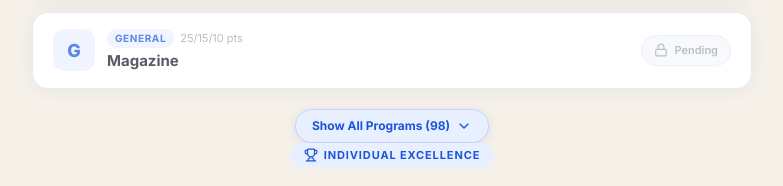
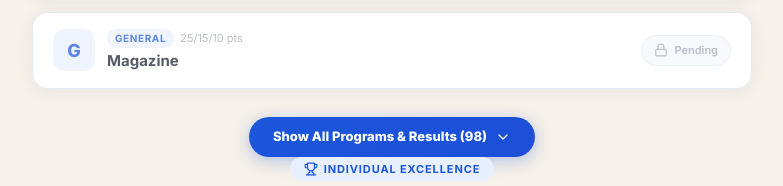
Before and after one commit to shibilshan1/resulfest, a Next.js app: page / in a window 1280 px wide. Shown: the part 2526-2712 px from the top of the page, without its empty margins (248-1031 px from the left). Built offline with nearby package versions, Linux system fonts and the light colour scheme; no server answers; the database is empty.

Commit message:
Show last updated 6 results by default with Show All toggle

```diff
--- a/src/components/ResultsAccordion.tsx
+++ b/src/components/ResultsAccordion.tsx
@@ -101,17 +101,10 @@ export function ResultsAccordion({
     return timeB - timeA;
   });
 
-  // ALL revealed/published programs must ALWAYS be displayed in full every time!
-  // No revealed program will ever be hidden or automatically removed after some time.
-  const revealedProgramsList = sortedPrograms.filter((p) => p.is_revealed);
-  const pendingProgramsList = sortedPrograms.filter((p) => !p.is_revealed);
-
+  // Display top 6 most recent programs by default; expand to ALL when showAllPrograms is true
   const displayedPrograms = showAllPrograms
     ? sortedPrograms
-    : [
-        ...revealedProgramsList,
-        ...pendingProgramsList.slice(0, Math.max(0, 6 - Math.min(6, revealedProgramsList.length))),
-      ];
+    : sortedPrograms.slice(0, 6);
 
   const triggerConfetti = () => {
     confetti({
@@ -697,63 +690,41 @@ export function ResultsAccordion({
               );
             })}
 
-            {/* Tiny open / expand button for programs */}
-            {filteredPrograms.length > 6 && (
-              <div style={{ display: "flex", justifyContent: "center", alignItems: "center", gap: 10, paddingTop: 8 }}>
-                {showAllPrograms && (
-                  <button
-                    onClick={() => {
-                      setShowAllPrograms(false);
+            {/* Show All / Show Less expand button */}
+            {sortedPrograms.length > 6 && (
+              <div style={{ display: "flex", justifyContent: "center", alignItems: "center", gap: 10, paddingTop: 16 }}>
+                <button
+                  onClick={() => {
+                    const nextShow = !showAllPrograms;
+                    setShowAllPrograms(nextShow);
+                    if (!nextShow) {
                       document.getElementById("results")?.scrollIntoView({ behavior: "smooth" });
-                    }}
-                    style={{
-                      display: "inline-flex",
-                      alignItems: "center",
-                      gap: 6,
-                      padding: "7px 16px",
-                      borderRadius: 99,
-                      background: "linear-gradient(135deg, #FFFDF0 0%, #FEF3C7 100%)",
-                      color: "#78350F",
-                      fontSize: 12,
-                      fontWeight: 800,
-                      border: "1.5px solid #FCD34D",
-                      cursor: "pointer",
-                      transition: "all 0.2s ease",
-                      boxShadow: "0 2px 10px rgba(180, 83, 9, 0.18)",
-                    }}
-                    onMouseEnter={(e) => {
-                      e.currentTarget.style.background = "#FEF3C7";
-                    }}
-                    onMouseLeave={(e) => {
-                      e.currentTarget.style.background = "linear-gradient(135deg, #FFFDF0 0%, #FEF3C7 100%)";
-                    }}
-                  >
-                    <ArrowLeft className="w-4 h-4 text-amber-800" />
-                    <span>Go Back</span>
-                  </button>
-                )}
-                <button
-                  onClick={() => setShowAllPrograms(!showAllPrograms)}
+                    }
+                  }}
                   style={{
                     display: "inline-flex",
                     alignItems: "center",
-                    gap: 6,
-                    padding: "7px 16px",
+                    gap: 8,
+                    padding: "10px 24px",
                     borderRadius: 99,
-                    background: "#E8EFFF",
-                    color: "#1A56DB",
-                    fontSize: 12,
-                    fontWeight: 700,
-                    border: "1px solid #C7D2FE",
+                    background: showAllPrograms
+                      ? "linear-gradient(135deg, #FFFDF0 0%, #FEF3C7 100%)"
+                      : "linear-gradient(135deg, #1A56DB 0%, #1D4ED8 100%)",
+                    color: showAllPrograms ? "#78350F" : "#FFFFFF",
+                    fontSize: 13,
+                    fontWeight: 800,
+                    border: showAllPrograms ? "1.5px solid #FCD34D" : "none",
                     cursor: "pointer",
                     transition: "all 0.2s ease",
-                    boxShadow: "0 2px 8px rgba(26, 86, 219, 0.12)",
+                    boxShadow: showAllPrograms
+                      ? "0 2px 10px rgba(180, 83, 9, 0.18)"
+                      : "0 4px 16px rgba(26, 86, 219, 0.3)",
                   }}
                 >
                   <span>
                     {showAllPrograms
-                      ? "Show Less"
-                      : `Show All Programs (${filteredPrograms.length})`}
+                      ? "Show Less (View Recent 6 Only)"
+                      : `Show All Programs & Results (${sortedPrograms.length})`}
                   </span>
                   <ChevronDown
                     className="w-4 h-4"
```
